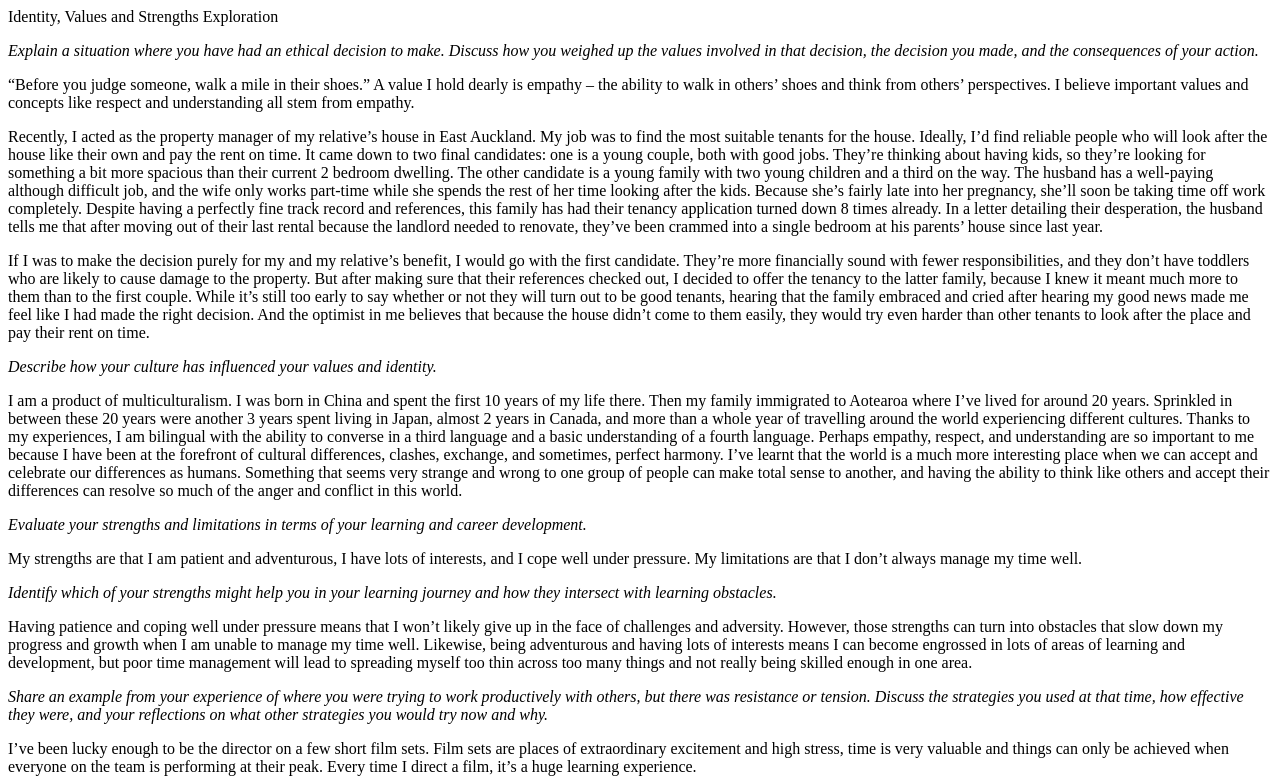
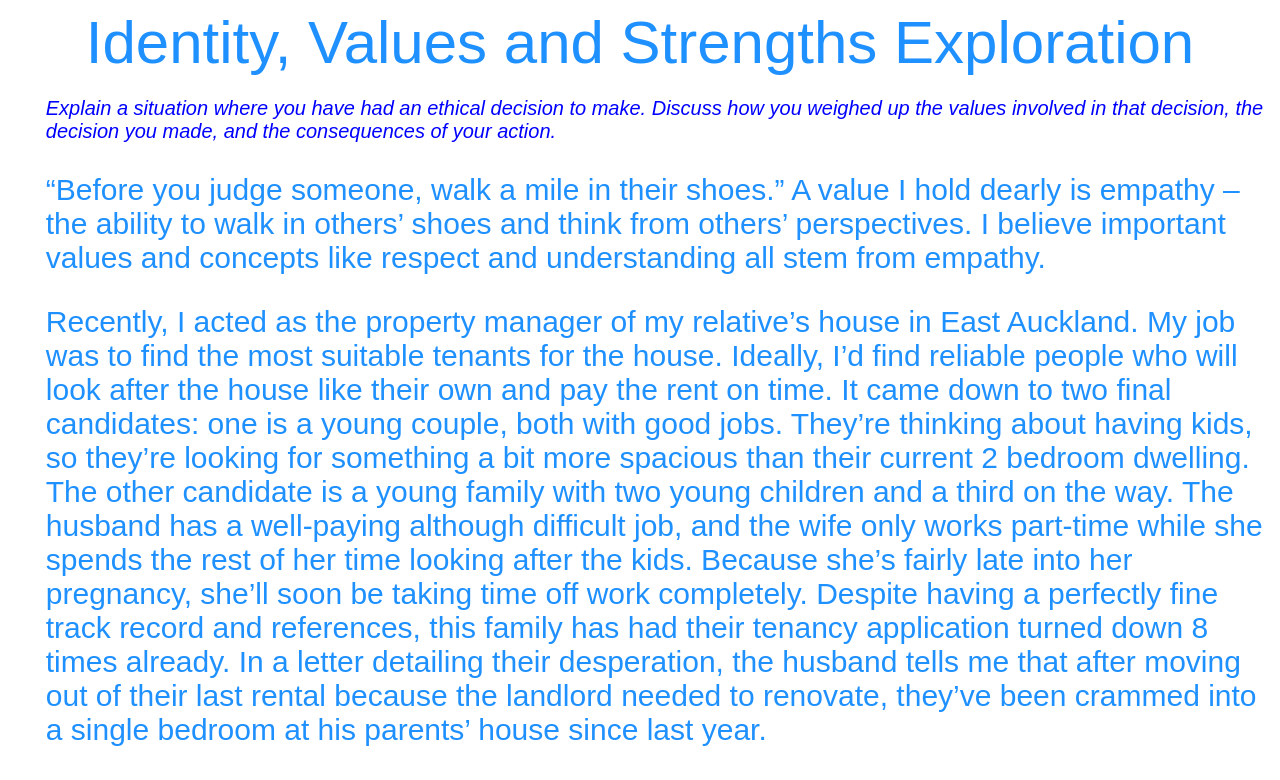
Before and after one commit to Beyond-Wen/Beyond-Wen.github.io, a plain HTML site: page blog/identity-values.html in a window 1280 px wide. Shown: the top 780 px of the page. Drawn offline with Linux system fonts and the light colour scheme; files that its build step writes are made by us from their sources; files whose address does not match are found by name.

Commit message:
change stylesheet link

```diff
--- a/blog/identity-values.html
+++ b/blog/identity-values.html
@@ -4,7 +4,7 @@
         <meta charset="UTF-8">
         <meta name="viewport" content="width=device-width, initial-scale=1.0">
         <meta http-equiv="X-UA-Compatible" content="ie=edge">
-        <link href="/Users/douglaszhu/devacademy/Beyond-Wen.github.io/styles/main.css" rel="stylesheet" type="text/css">
+        <link href="/styles/main.css" rel="stylesheet" type="text/css">
         <title>identity-values</title>
     </head>
     <body>
```
